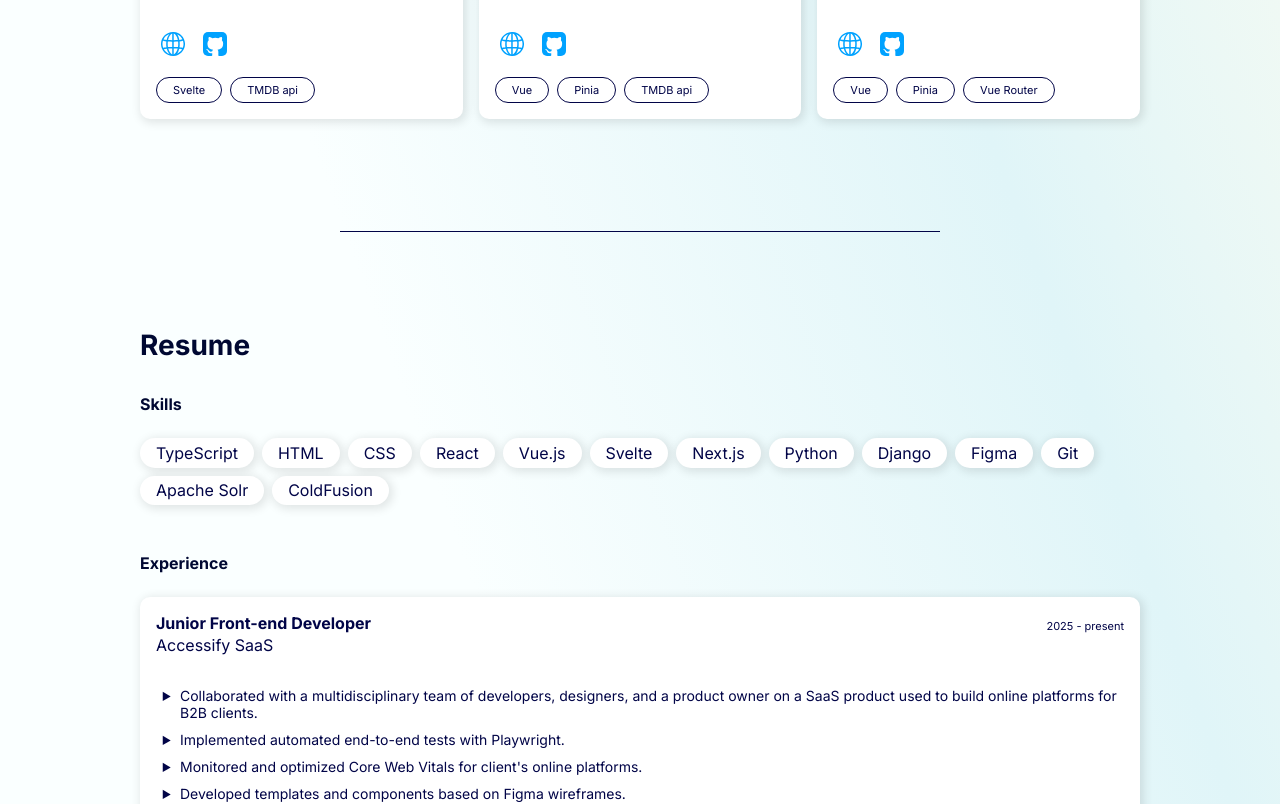
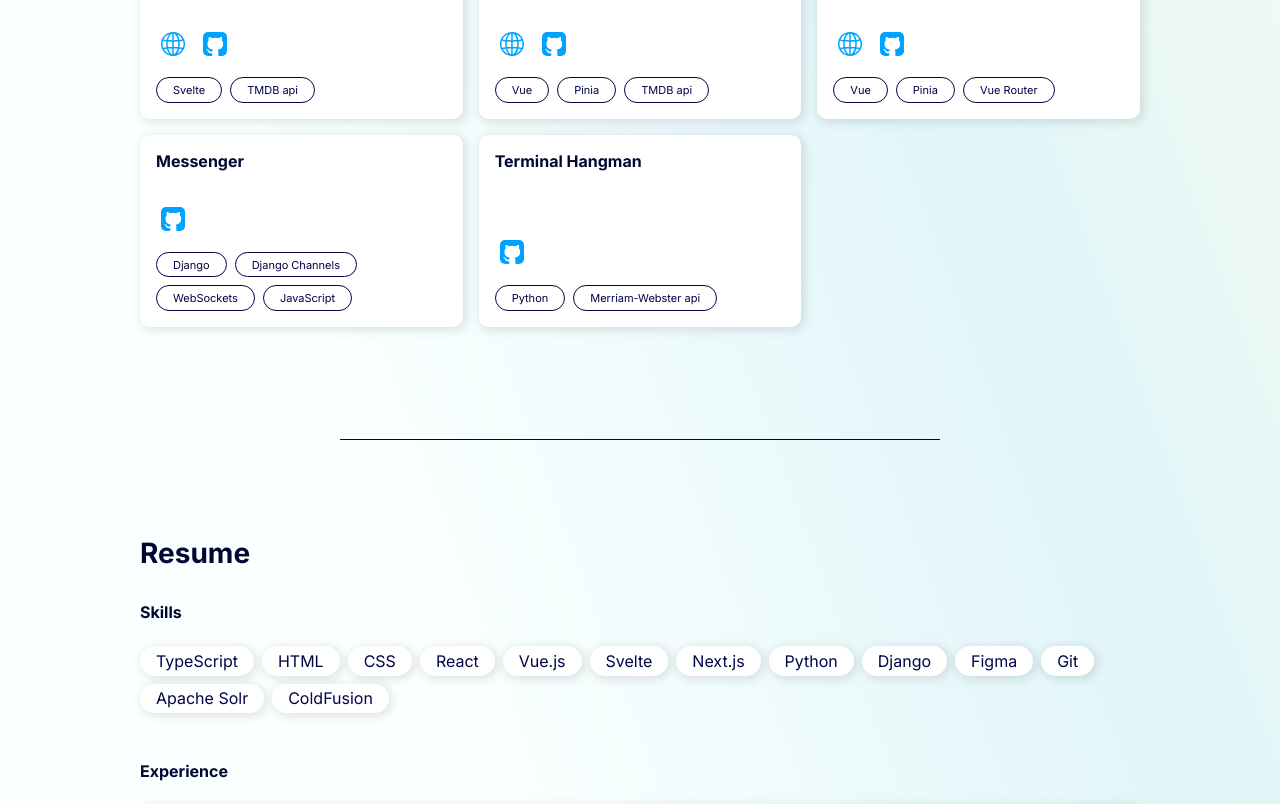
Before and after one commit to crvdam/portfolio_v3, a React (Vite) app in the folder portfolio_v3/: page / in a window 1280 px wide. Shown: the part 940-1744 px from the top of the page. Built offline with nearby package versions, Linux system fonts and the light colour scheme.

Commit message:
added django/python projects

```diff
--- a/portfolio_v3/src/components/Main/Main.tsx
+++ b/portfolio_v3/src/components/Main/Main.tsx
@@ -49,6 +49,23 @@ function Main() {
             githubLink="https://github.com/crvdam/real-estate"
             techStack={["Vue", "Pinia", "Vue Router"]}
             delay="2"
+          />
+          <Project
+            title="Messenger"
+            githubLink="https://github.com/crvdam/messenger"
+            techStack={[
+              "Django",
+              "Django Channels",
+              "WebSockets",
+              "JavaScript",
+            ]}
+            delay="0"
+          />
+          <Project
+            title="Terminal Hangman"
+            githubLink="https://github.com/crvdam/hangman"
+            techStack={["Python", "Merriam-Webster api"]}
+            delay="1"
           />
         </ul>
       </section>
--- a/portfolio_v3/src/components/Project/Project.tsx
+++ b/portfolio_v3/src/components/Project/Project.tsx
@@ -10,7 +10,7 @@ function Footer({
   delay,
 }: {
   title: string;
-  projectLink: string;
+  projectLink?: string;
   githubLink: string;
   techStack: string[];
   delay: string;
@@ -19,9 +19,12 @@ function Footer({
     <li className={`tile project fade-in-on-scroll delay-${delay}`}>
       <h3>{title}</h3>
       <div>
-        <a className="icon-link" href={projectLink}>
-          <GlobeIcon />
-        </a>
+        {projectLink && (
+          <a className="icon-link" href={projectLink}>
+            <GlobeIcon />
+          </a>
+        )}
+
         <a className="icon-link" href={githubLink}>
           <GitHubIcon />
         </a>
--- a/portfolio_v3/src/index.css
+++ b/portfolio_v3/src/index.css
@@ -124,10 +124,6 @@ a:visited {
   .delay-2 {
     transition-delay: 0;
   }
-
-  .delay-3 {
-    transition-delay: 0.5s;
-  }
 }
 
 @media screen and (min-width: 1024px) {
@@ -138,8 +134,4 @@ a:visited {
   .delay-2 {
     transition-delay: 1s;
   }
-
-  .delay-3 {
-    transition-delay: 1.5s;
-  }
 }
```
